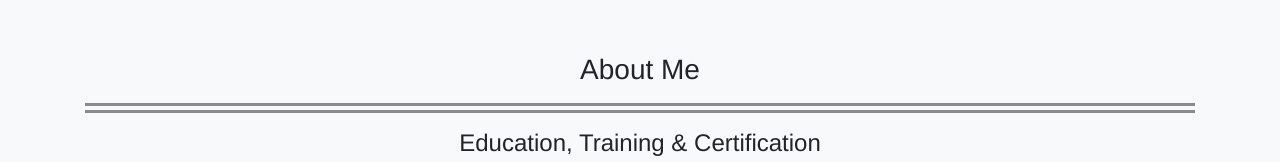
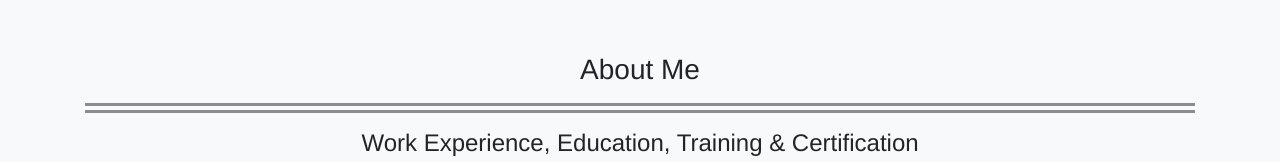
Before and after one commit to gtim04/portfolio, a plain HTML site: page index.html in a window 1280 px wide. Shown: the part 607-769 px from the top of the page. Drawn offline with nearby package versions, Linux system fonts and the light colour scheme.

Commit message:
Update index.html

```diff
--- a/index.html
+++ b/index.html
@@ -51,7 +51,7 @@
 	<div class="container text-center pt-5" id="about">
 		<h3 class="mt-2">About Me</h3>
 		<hr class="divider">
-		<h4>Education, Training & Certification</h4>
+		<h4>Work Experience, Education, Training & Certification</h4>
 		<div class="main-timeline">
 			<!-- start experience section-->
 			<div class="timeline">
```
